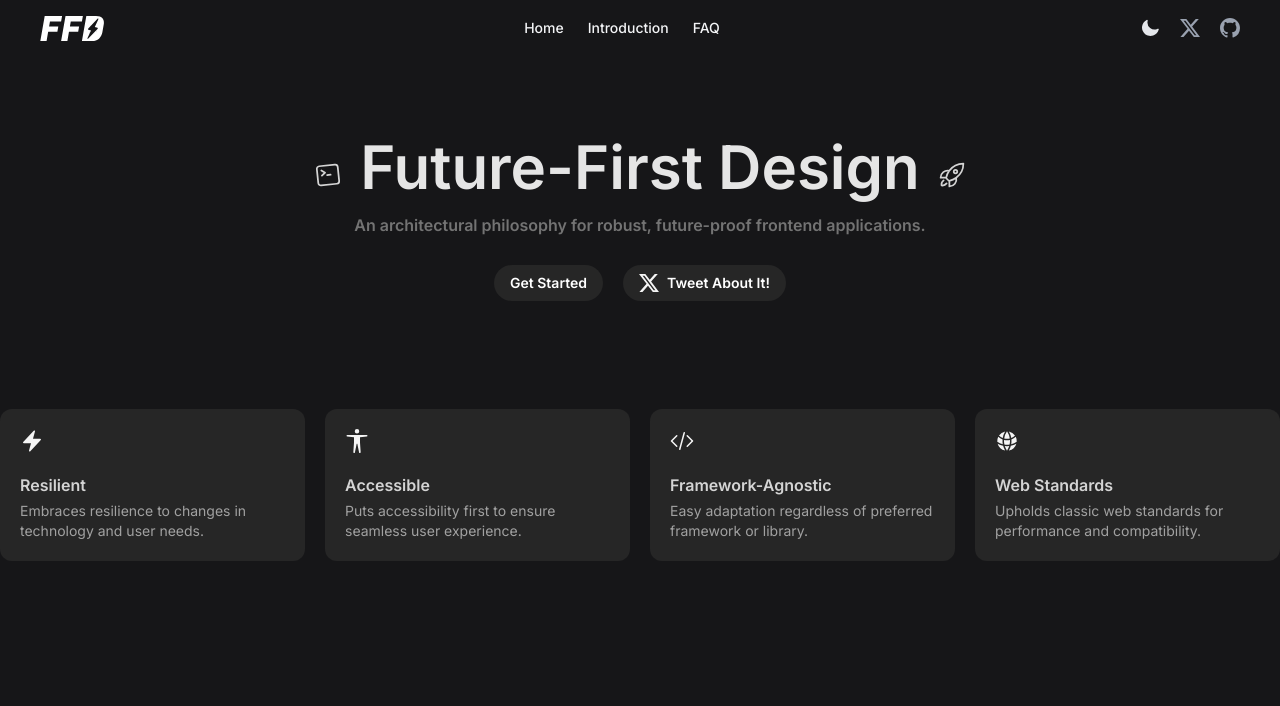
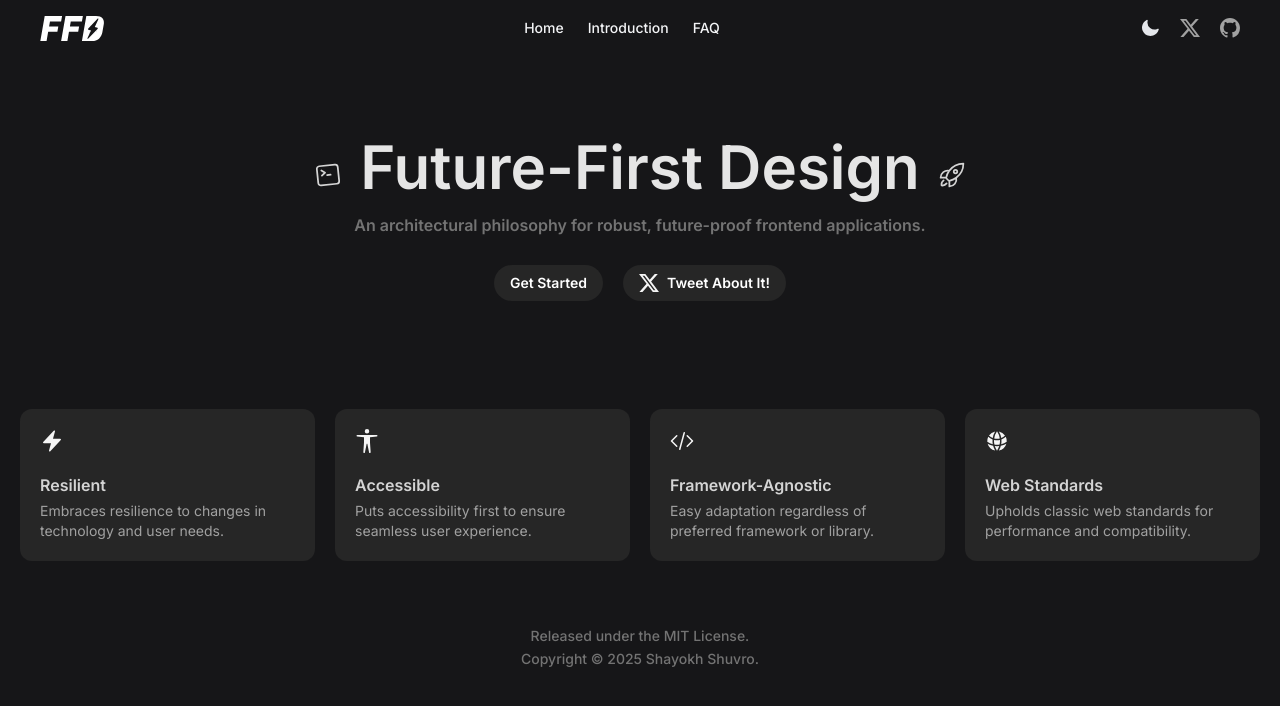
Before and after one commit to ShayokhShorfuddin/future-first-design, a React (Vite) app: page / in a window 1280 px wide. Shown: the top 706 px of the page. Built offline with nearby package versions, Linux system fonts and the light colour scheme.

Commit message:
make cards responsive, misc navbar icon fill change

```diff
--- /dev/null
+++ b/src/components/Footer.tsx
@@ -0,0 +1,11 @@
+export default function Footer() {
+	return (
+		<footer className="mt-16 mb-5">
+			<p className="text-center text-sm font-inter font-medium text-neutral-700 dark:text-neutral-500 leading-relaxed">
+				Released under the MIT License.
+				<br />
+				Copyright &#169; {new Date().getFullYear()} Shayokh Shuvro.
+			</p>
+		</footer>
+	);
+}
--- a/src/components/Hero.tsx
+++ b/src/components/Hero.tsx
@@ -39,7 +39,7 @@ export default function Hero() {
 			className="m-h-svh container mx-auto mt-20"
 			aria-label="A small introduction to Future-First Design. This section also contains links to get started and tweeting about this philosophy."
 		>
-			<div className="flex flex-col items-center gap-y-7">
+			<div className="flex flex-col items-center gap-y-7 px-5">
 				<div className="relative flex flex-col items-center gap-y-4">
 					<h1 className="text-6xl text-center font-inter font-semibold dark:text-neutral-200">
 						Future-First Design
@@ -73,7 +73,7 @@ export default function Hero() {
 					</a>
 				</div>
 
-				<div className="flex justify-between items-stretch w-full mt-20 gap-x-5">
+				<div className="grid grid-cols-1 xs:grid-cols-2 md:grid-cols-4 grid-rows-1 mt-20 gap-x-5 gap-y-5">
 					{HeroCardContents.map((card) => (
 						<HeroCard key={card.title} {...card} />
 					))}
--- a/src/components/Navbar.tsx
+++ b/src/components/Navbar.tsx
@@ -149,7 +149,7 @@ export function XIcon() {
 			xmlns="http://www.w3.org/2000/svg"
 			viewBox="0 0 16 16"
 			aria-label="X (formerly Twitter)"
-			className="w-5 fill-stone-600 hover:fill-stone-800 xs:dark:fill-gray-400 xs:dark:hover:fill-gray-100 transition-colors duration-200 ease-in-out"
+			className="w-5 fill-stone-600 hover:fill-stone-800 xs:dark:fill-neutral-400 xs:dark:hover:fill-gray-100 transition-colors duration-200 ease-in-out"
 		>
 			<title>X (formerly Twitter)</title>
 			<path d="M12.6.75h2.454l-5.36 6.142L16 15.25h-4.937l-3.867-5.07-4.425 5.07H.316l5.733-6.57L0 .75h5.063l3.495 4.633L12.601.75Zm-.86 13.028h1.36L4.323 2.145H2.865z" />
@@ -163,7 +163,7 @@ export function GithubIcon() {
 			xmlns="http://www.w3.org/2000/svg"
 			viewBox="0 0 16 16"
 			aria-label="GitHub"
-			className="w-5 fill-stone-600 hover:fill-stone-800  xs:dark:fill-gray-400 xs:dark:hover:fill-gray-100 transition-colors duration-200 ease-in-out"
+			className="w-5 fill-stone-600 hover:fill-stone-800  xs:dark:fill-neutral-400 xs:dark:hover:fill-gray-100 transition-colors duration-200 ease-in-out"
 		>
 			<title>Github</title>
 			<path d="M8 0C3.58 0 0 3.58 0 8c0 3.54 2.29 6.53 5.47 7.59.4.07.55-.17.55-.38 0-.19-.01-.82-.01-1.49-2.01.37-2.53-.49-2.69-.94-.09-.23-.48-.94-.82-1.13-.28-.15-.68-.52-.01-.53.63-.01 1.08.58 1.23.82.72 1.21 1.87.87 2.33.66.07-.52.28-.87.51-1.07-1.78-.2-3.64-.89-3.64-3.95 0-.87.31-1.59.82-2.15-.08-.2-.36-1.02.08-2.12 0 0 .67-.21 2.2.82.64-.18 1.32-.27 2-.27s1.36.09 2 .27c1.53-1.04 2.2-.82 2.2-.82.44 1.1.16 1.92.08 2.12.51.56.82 1.27.82 2.15 0 3.07-1.87 3.75-3.65 3.95.29.25.54.73.54 1.48 0 1.07-.01 1.93-.01 2.2 0 .21.15.46.55.38A8.01 8.01 0 0 0 16 8c0-4.42-3.58-8-8-8" />
@@ -213,7 +213,7 @@ function MenuIcon() {
 			strokeLinecap="round"
 			strokeLinejoin="round"
 			aria-label="Open menu"
-			className="size-5 dark:stroke-gray-200"
+			className="size-5 dark:stroke-neutral-200"
 		>
 			<title>Open menu</title>
 			<line x1="4" x2="20" y1="12" y2="12" />
@@ -233,7 +233,7 @@ function CloseIcon() {
 			strokeLinecap="round"
 			strokeLinejoin="round"
 			aria-label="Close menu"
-			className="size-5 dark:stroke-gray-200"
+			className="size-5 dark:stroke-neutral-200"
 		>
 			<title>Close menu</title>
 			<path d="M18 6 6 18" />
--- a/src/routes/index.tsx
+++ b/src/routes/index.tsx
@@ -1,4 +1,5 @@
 import { createFileRoute } from "@tanstack/react-router";
+import Footer from "../components/Footer";
 import Hero from "../components/Hero";
 
 export const Route = createFileRoute("/")({
@@ -11,6 +12,8 @@ function Index() {
 			<main>
 				<Hero />
 			</main>
+
+			<Footer />
 		</>
 	);
 }
```
